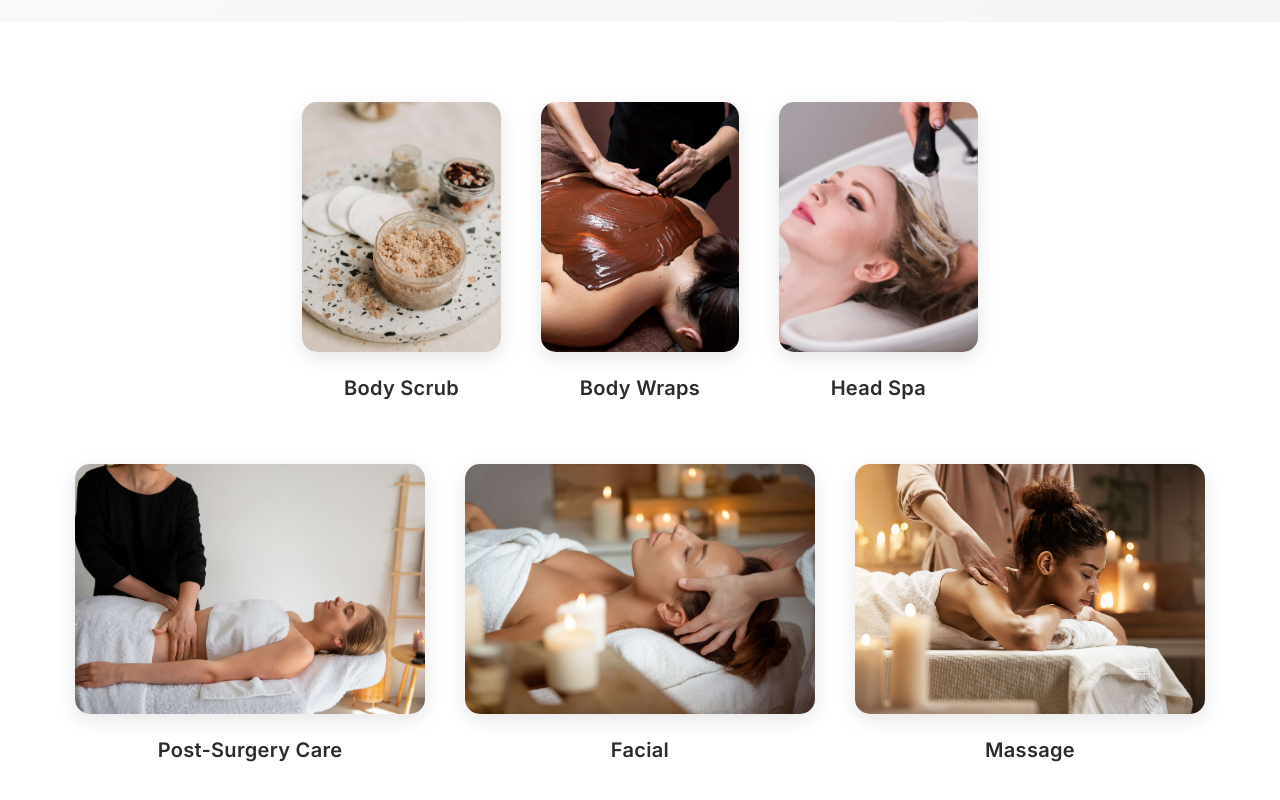
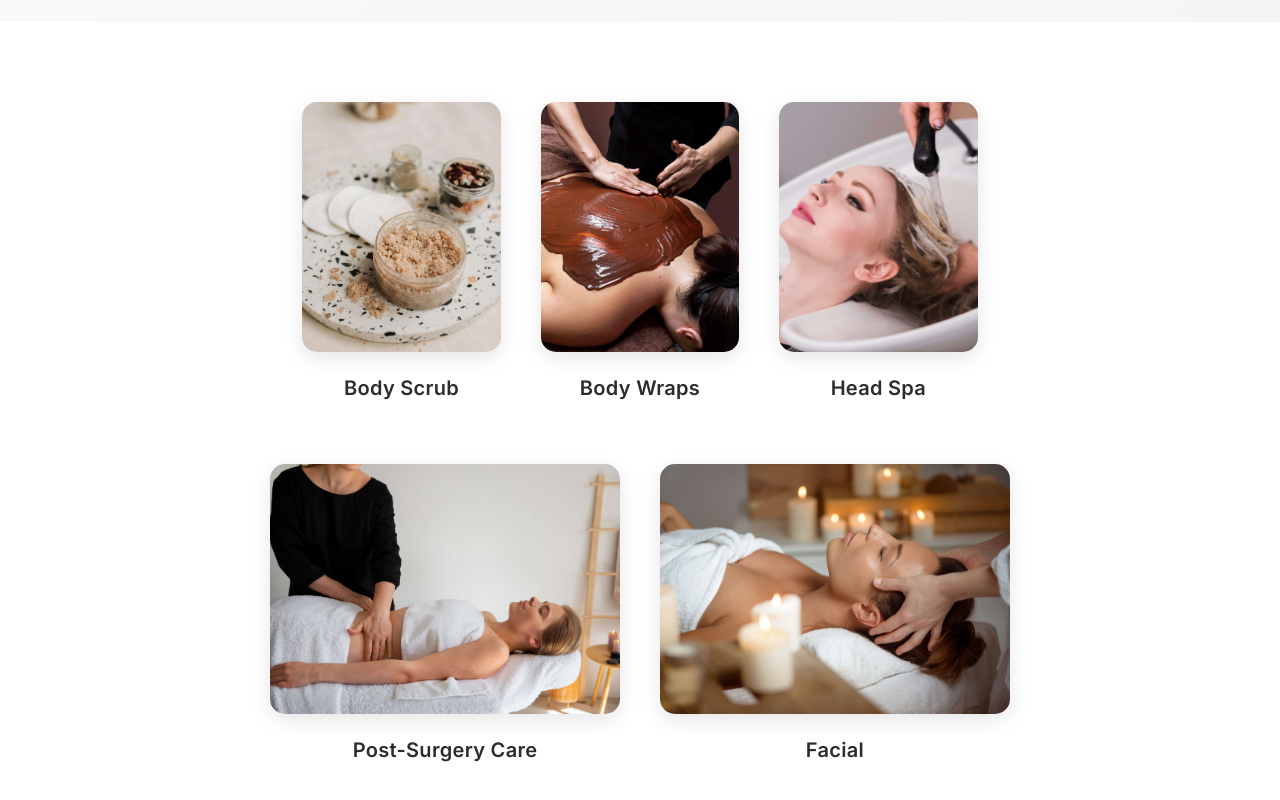
Before and after one commit to tanisnus/Bliss-Body-and-Beauty-Spa, a React (Vite) app: page / in a window 1280 px wide. Shown: the part 488-1288 px from the top of the page. Built offline with nearby package versions, Linux system fonts and the light colour scheme.

Commit message:
Updated header & animation for images
Updated header & animation for images

```diff
--- a/src/components/Header.css
+++ b/src/components/Header.css
@@ -9,8 +9,6 @@
     left: 0;
     padding: 0 60px;
     box-shadow: 0 2px 15px rgba(0,0,0,0.08);
-    max-width: 1400px;
-    margin: 0 auto;
     background-color: rgba(255, 255, 255, 0.98);
     backdrop-filter: blur(15px);
     z-index: 1000;
--- a/src/pages/ServiceNew.css
+++ b/src/pages/ServiceNew.css
@@ -99,6 +99,7 @@
 
 .service-card:hover img {
     box-shadow: 0 10px 30px rgba(0,0,0,0.15);
+    cursor: pointer;
 }
 
 .service-card h3 {
@@ -108,6 +109,7 @@
     color: #2c2c2c;
     margin: 0;
     letter-spacing: 0.3px;
+    cursor: pointer;
 }
 
 /* Responsive Design */
--- a/src/pages/ServiceNew.jsx
+++ b/src/pages/ServiceNew.jsx
@@ -86,10 +86,7 @@ export default function Service() {
                         <h3> Facial</h3>
                     </div>
 
-                    <div className='service-card'>
-                        <img src={massage_image} alt="Massage" loading="lazy"></img>
-                        <h3> Massage</h3>
-                    </div>
+
 
 
                 </div>
```
